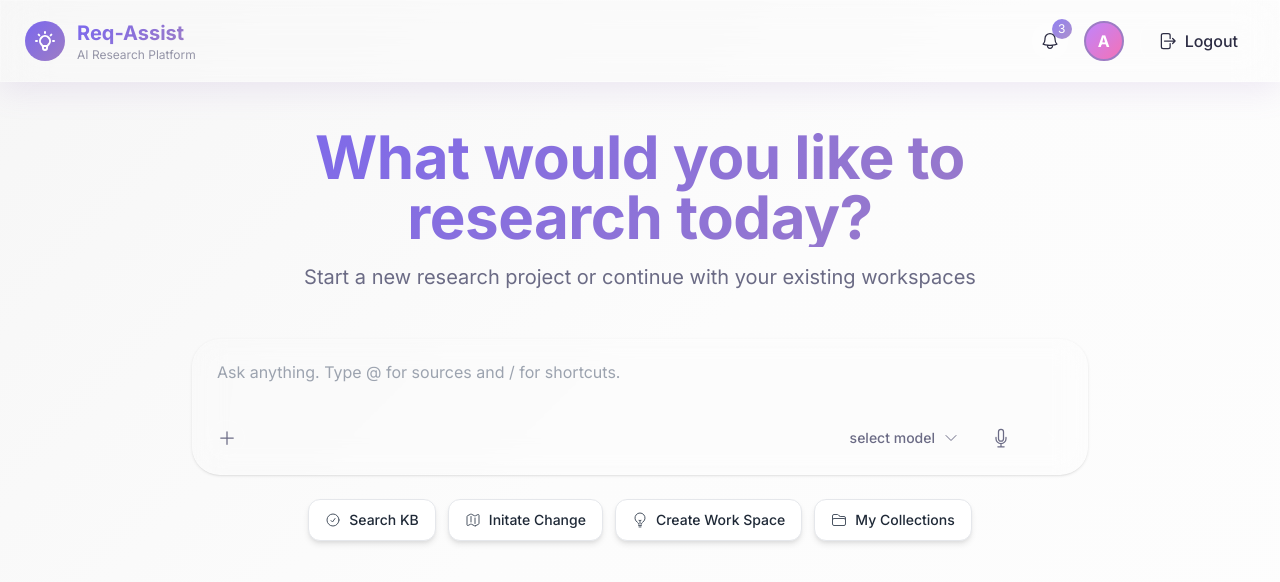
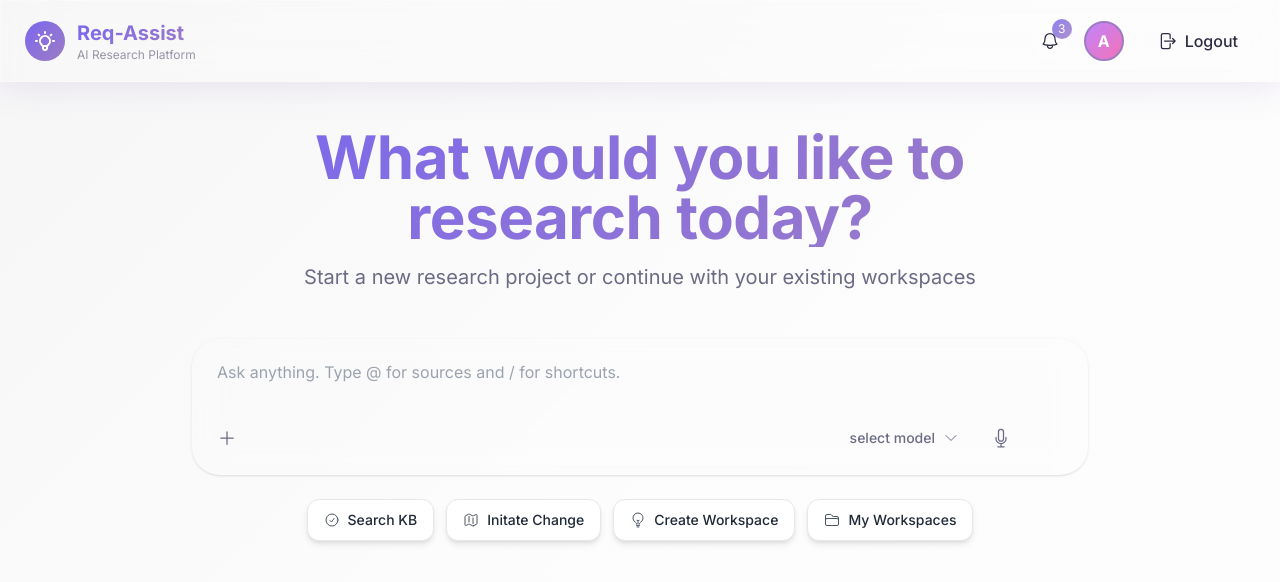
Before and after one commit to code-tan-uj/req-assist, a Next.js app: page /home in a window 1280 px wide. Shown: the top 582 px of the page. Built offline with nearby package versions, Linux system fonts and the light colour scheme.

Commit message:
fix: minor ui fixes and label changes

```diff
--- a/src/app/home/components/CreateWorkspaceModal.tsx
+++ b/src/app/home/components/CreateWorkspaceModal.tsx
@@ -279,7 +279,7 @@ export default function CreateWorkspaceModal({
                         Creating...
                       </>
                     ) : (
-                      'Create Project'
+                      'Create Workspace'
                     )}
                   </motion.button>
                 </div>
--- a/src/app/home/components/SearchBar.tsx
+++ b/src/app/home/components/SearchBar.tsx
@@ -43,7 +43,7 @@ export default function SearchBar({ onSearch, workspaces, onWorkspaceSelect, onQ
     // { icon: SparklesIcon, label: 'Research Hub', color: 'from-purple-500 to-pink-500' },
     { icon: CheckCircleIcon, label: 'Search KB', color: 'from-blue-500 to-cyan-500' },
     { icon: MapIcon, label: 'Initate Change', color: 'from-green-500 to-emerald-500' },
-    { icon: LightBulbIcon, label: 'Create Work Space', color: 'from-yellow-500 to-orange-500' },
+    { icon: LightBulbIcon, label: 'Create Workspace', color: 'from-yellow-500 to-orange-500' },
   ];
 
   const handleInputChange = (value: string) => {
@@ -288,8 +288,8 @@ export default function SearchBar({ onSearch, workspaces, onWorkspaceSelect, onQ
 
         {/* Quick Actions */}
         <motion.div
-          initial={{ opacity: 0, y: 10 }}
-          animate={{ opacity: 1, y: 0 }}
+          initial={{ opacity: 0 }}
+          animate={{ opacity: 1 }}
           transition={{ duration: 0.6, delay: 0.8 }}
           className="flex items-center justify-center gap-3 mt-6 flex-wrap"
         >
@@ -298,10 +298,10 @@ export default function SearchBar({ onSearch, workspaces, onWorkspaceSelect, onQ
             return (
               <motion.button
                 key={action.label}
-                initial={{ opacity: 0, y: 10 }}
-                animate={{ opacity: 1, y: 0 }}
+                initial={{ opacity: 0 }}
+                animate={{ opacity: 1 }}
                 transition={{ duration: 0.4, delay: 0.9 + index * 0.1 }}
-                whileHover={{ scale: 1.05, y: -2 }}
+                whileHover={{ scale: 1.05 }}
                 whileTap={{ scale: 0.95 }}
                 onClick={() => handleQuickAction(action.label)}
                 className="px-4 py-2.5 rounded-xl flex items-center gap-2 transition-all shadow-md hover:shadow-lg"
@@ -321,10 +321,10 @@ export default function SearchBar({ onSearch, workspaces, onWorkspaceSelect, onQ
 
             {/* My Collections button - opens the My Collections modal */}
             <motion.button
-              initial={{ opacity: 0, y: 10 }}
-              animate={{ opacity: 1, y: 0 }}
+              initial={{ opacity: 0 }}
+              animate={{ opacity: 1 }}
               transition={{ duration: 0.4, delay: 0.95 }}
-              whileHover={{ scale: 1.05, y: -2 }}
+              whileHover={{ scale: 1.05 }}
               whileTap={{ scale: 0.95 }}
               onClick={() => onOpenMyProjects && onOpenMyProjects()}
               className="px-4 py-2.5 rounded-xl flex items-center gap-2 transition-all shadow-md hover:shadow-lg"
@@ -335,7 +335,7 @@ export default function SearchBar({ onSearch, workspaces, onWorkspaceSelect, onQ
               }}
             >
               <FolderIcon className="w-4 h-4 text-gray-600" />
-              <span className="text-sm font-medium text-gray-800">My Collections</span>
+              <span className="text-sm font-medium text-gray-800">My Workspaces</span>
             </motion.button>
         </motion.div>
 
--- a/src/app/home/page.tsx
+++ b/src/app/home/page.tsx
@@ -361,7 +361,7 @@ function MyProjectsModal({ isOpen, onClose, onSelect }: { isOpen: boolean; onClo
     <div className="fixed inset-0 z-50 flex items-center justify-center p-4 backdrop-blur-sm bg-black/50" onClick={onClose}>
       <motion.div initial={{ scale: 0.95, opacity: 0 }} animate={{ scale: 1, opacity: 1 }} exit={{ scale: 0.95, opacity: 0 }} className="w-full max-w-md rounded-2xl p-6" style={{ background: 'rgba(255,255,255,0.95)' }} onClick={(e) => e.stopPropagation()}>
         <div className="flex items-center justify-between mb-4">
-          <h3 className="text-lg font-bold text-gray-800">My Collections</h3>
+          <h3 className="text-lg font-bold text-gray-800">My Workspaces</h3>
           <button onClick={onClose} className="p-2 rounded-lg hover:bg-gray-100 transition-colors text-sm text-gray-500">Close</button>
         </div>
 
```
